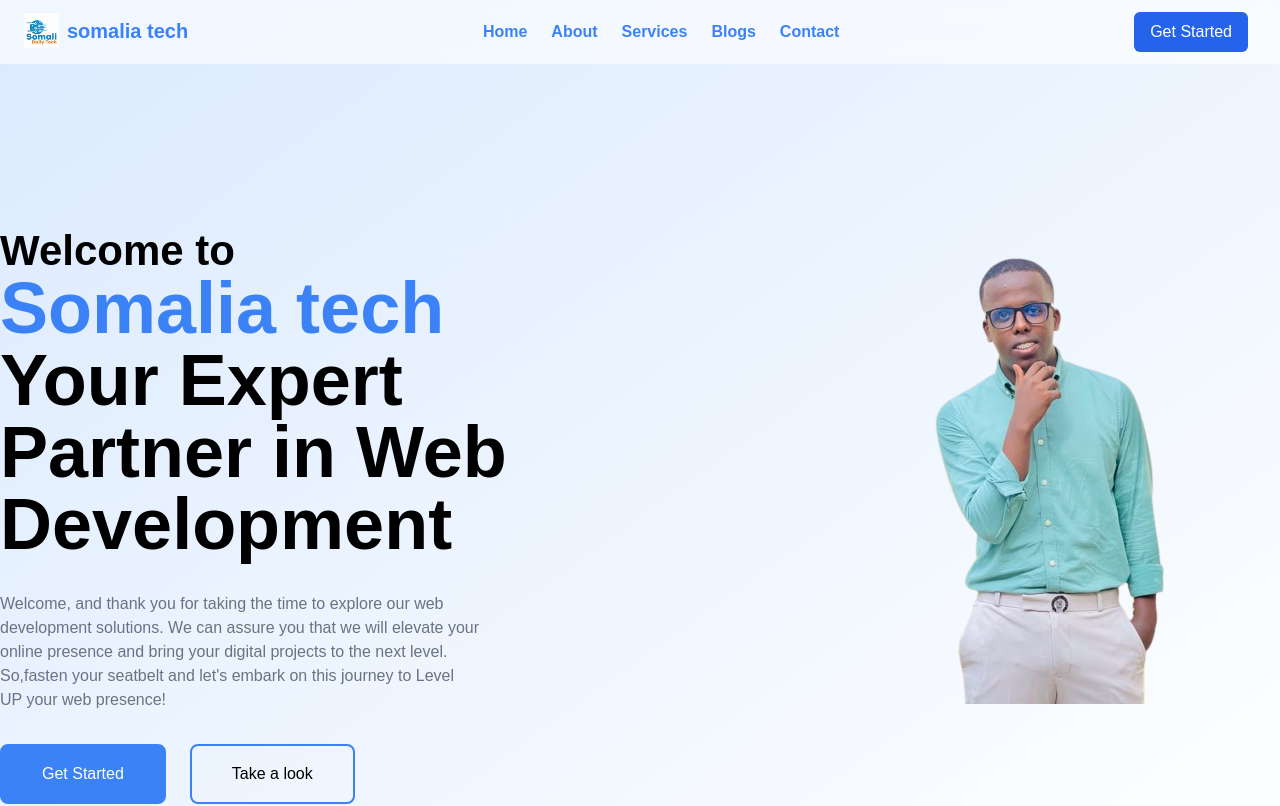
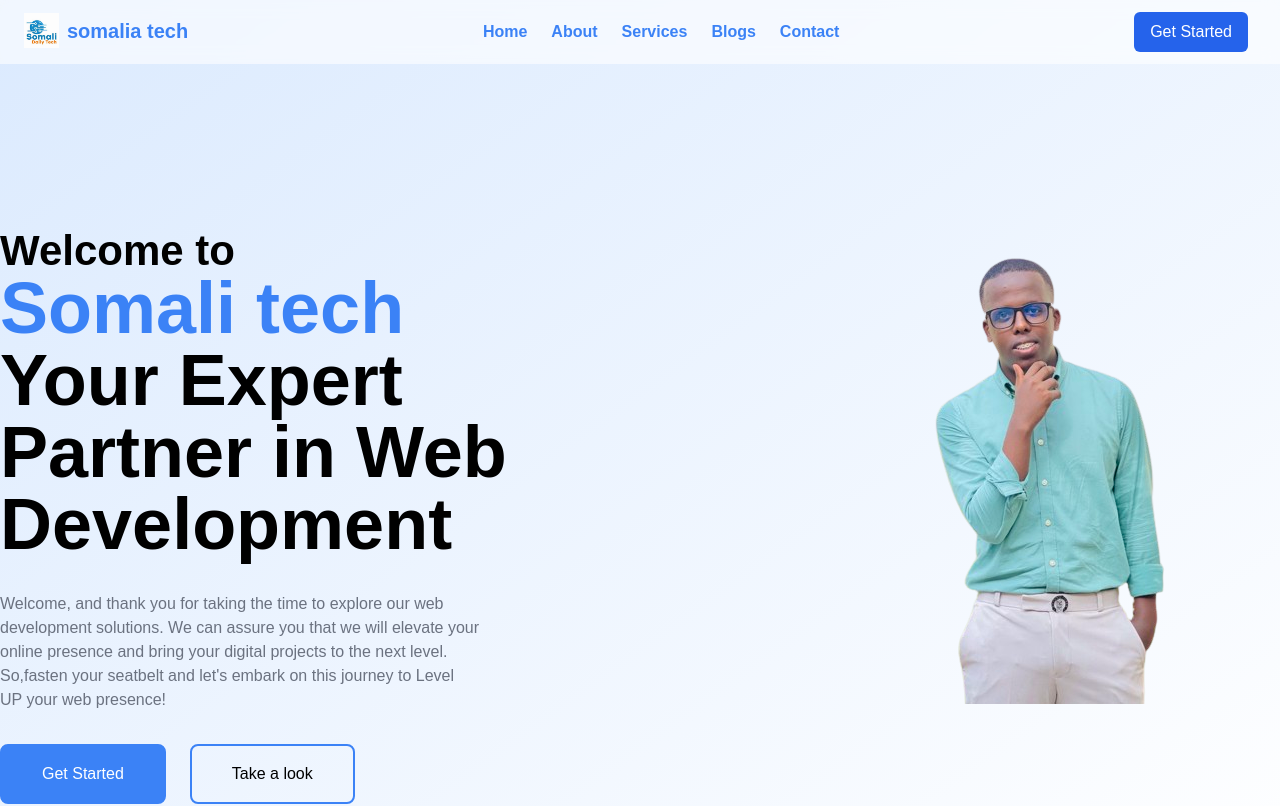
Before and after one commit to mohamed1323/company-website-, a React (Vite) app: page / in a window 1280 px wide. Shown: the top 806 px of the page. Built offline with nearby package versions, Linux system fonts and the light colour scheme.

Commit message:
Update Hero.jsx

```diff
--- a/src/components/Hero.jsx
+++ b/src/components/Hero.jsx
@@ -28,7 +28,7 @@ function Hero() {
 
                                 Welcome  to <br/>
                                 <span className="sm:text-7xl text-6xl xl:my-40 ">
-                                 <span className='text-blue-500 cursor-pointer my-40'>Somalia tech</span> <br/>
+                                 <span className='text-blue-500 cursor-pointer my-40'>Somali tech</span> <br/>
                                 </span>
                                 <span className="sm:text-7xl text-6xl">
 
```
